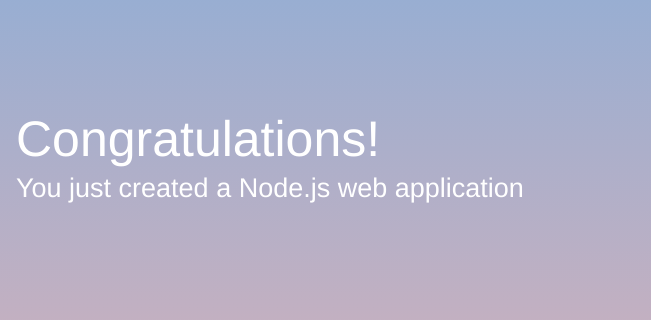
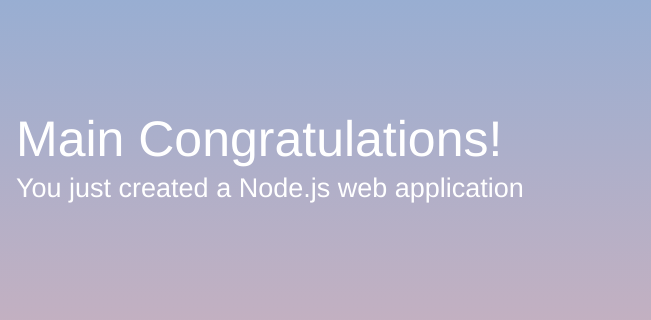
Before and after one commit to romaco1/Deploy-Content, a website: page public/index.html in a window 1280 px wide. Shown: the part 171-491 px from the top of the page, 629-1280 px from the left. Drawn offline with Linux system fonts and the light colour scheme.

Commit message:
Just change#

```diff
--- a/public/index.html
+++ b/public/index.html
@@ -58,7 +58,7 @@
         <div class="message">
             <a class="twitter-link" href="http://twitter.com/home/?status=I%20created%20a%20project%20with%20AWS%20CodeStar!%20%23AWS%20%23AWSCodeStar%20https%3A%2F%2Faws.amazon.com%2Fcodestar"><img src="assets/img/tweet.svg" /></a>
             <div class="text">
-                <h1>Congratulations!</h1>
+                <h1>Main Congratulations!</h1>
                 <h2>You just created a Node.js web application</h2>
             </div>
         </div>
```
